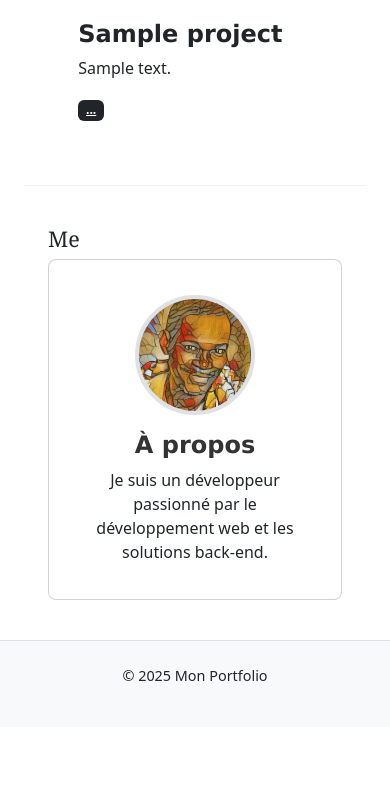
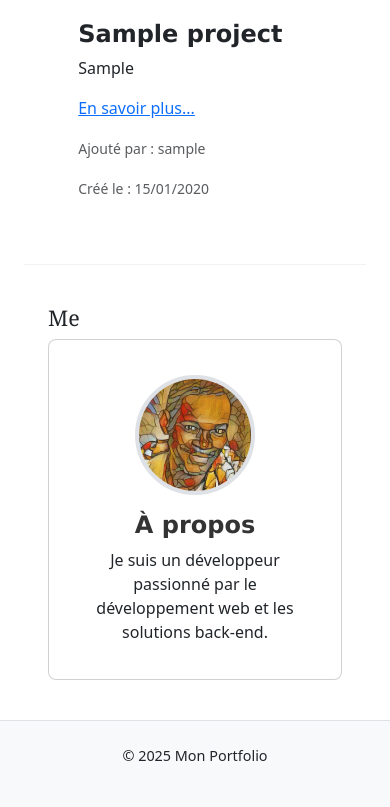
Before and after one commit to hericlibong/blog_django, a Django app: page /portfolio/projects/ in a window 390 px wide. Shown: the part 277-1084 px from the top of the page. Before the commit the page ends 958 px from the top, so only its background shows below. Run offline with Django 5.2, Linux system fonts and the light colour scheme; tables that the repository leaves empty hold one stand-in row (values such as "Sample post"); some libraries are stand-ins or nearby versions.

Commit message:
added resume and sidebar

```diff
--- a/django_blog/portfolio/models.py
+++ b/django_blog/portfolio/models.py
@@ -10,6 +10,7 @@ User = get_user_model()
 class Project(models.Model):
     """Model definition for Project."""
     title = models.CharField(max_length=255, unique=True)
+    resume = models.CharField(max_length=350, help_text="Résumé du projet", blank=True, null=True)
     description = RichTextField(max_length=5000, help_text="Full text of the project")
     image = CloudinaryField("image", folder="project_images/", blank=True, null=True)
     created_at = models.DateTimeField(auto_now_add=True)
--- a/django_blog/portfolio/templates/portfolio/project_list.html
+++ b/django_blog/portfolio/templates/portfolio/project_list.html
@@ -19,12 +19,14 @@
                             <h3 class="card-title">
                                 <a href="{% url 'portfolio:project_detail' project.id %}" class="text-dark text-decoration-none">{{ project.title }}</a>
                             </h3>
-                            <p class="card-text">{{ project.description|truncatewords:20 }}</p>
-                            <a href="{% url 'portfolio:project_detail' project.id %}" class="badge bg-dark">...</a>
+                            <p class="card-text">{{ project.resume|truncatewords:20 }}</p>
+                            <a href="{% url 'portfolio:project_detail' project.id %}">En savoir plus...</a>
+                            <p class="card-text mt-3"><small class="text-muted">Ajouté par : {{ project.created_by.username }}</small></p>
+                            <p class="card-text"><small class="text-muted">Créé le : {{ project.created_at|date:"d/m/Y" }}</small></p>
                             {% if user.is_authenticated and user.is_superuser %}
                                 <div class="d-flex justify-content-end">
-                                    <a href="{% url 'portfolio:project_update' project.id %}" class="badge bg-dark text-light me-2">Modifier</a>
-                                    <a href="{% url 'portfolio:project_delete' project.id %}" class="badge bg-dark text-light">Supprimer</a>
+                                    <a href="{% url 'portfolio:project_update' project.id %}" class="btn btn-outline-secondary btn-sm me-2">Modifier</a>
+                                    <a href="{% url 'portfolio:project_delete' project.id %}" class="btn btn-outline-secondary btn-sm">Supprimer</a>
                                 </div>
                             {% endif %}
                         </div>
```
Also changed, not shown: django_blog/portfolio/forms.py (+7 -6 lines), django_blog/portfolio/templates/portfolio/project_detail.html (+17 -1 lines), django_blog/portfolio/migrations/0004_project_resume.py (added), 1 other file.
